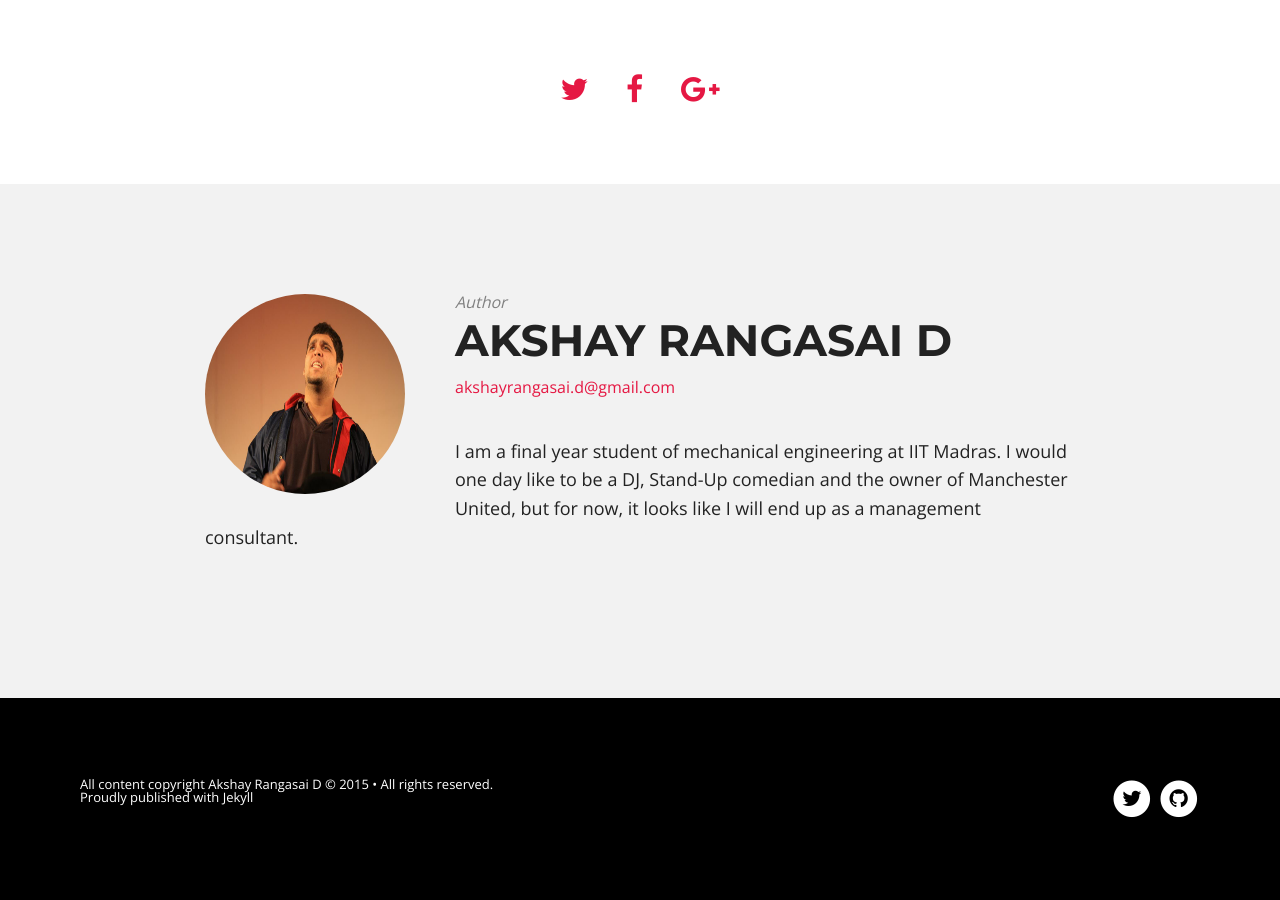
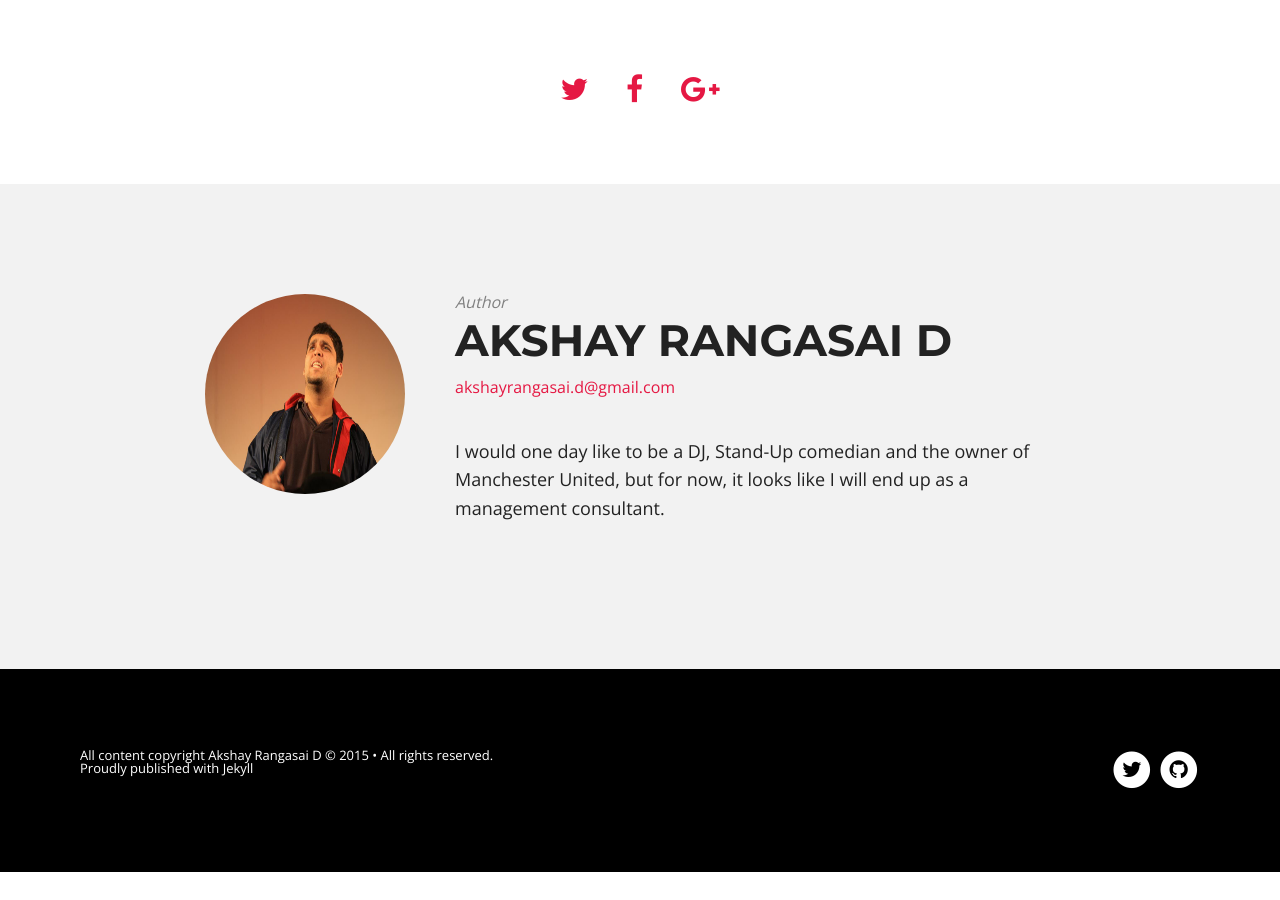
Before and after one commit to akshayrangasai/akshayrangasai.github.io, a Jekyll site: the page built from _posts/til/2014-06-20-purpose-of-business.md, in a window 1280 px wide and 900 px high, scrolled down 1012 px. Built offline with Jekyll 4.4.1, drawn with Linux system fonts in a browser that asks for light colours; nearby versions of some CDN libraries; after the commit the page ends 1884 px from its top, so only the background shows below that.

Commit message:
Updated Description

```diff
--- a/_config.yml
+++ b/_config.yml
@@ -39,7 +39,7 @@ owner:
   avatar:         DP.jpg
   email:          akshayrangasai.d@gmail.com
   # Use the coder's toolbox at http://coderstoolbox.net/string/#!encoding=xml&action=encode&charset=us_ascii to encode your description into XML string
-  description:    I am a final year student of mechanical engineering at IIT Madras. I would one day like to be a DJ, Stand-Up comedian and the owner of Manchester United, but for now, it looks like I will end up as a management consultant.
+  description:  I would one day like to be a DJ, Stand-Up comedian and the owner of Manchester United, but for now, it looks like I will end up as a management consultant.
 
   # Social networking links used in footer. Update and remove as you like.
   twitter:        ThatWasFunnyDa
```
